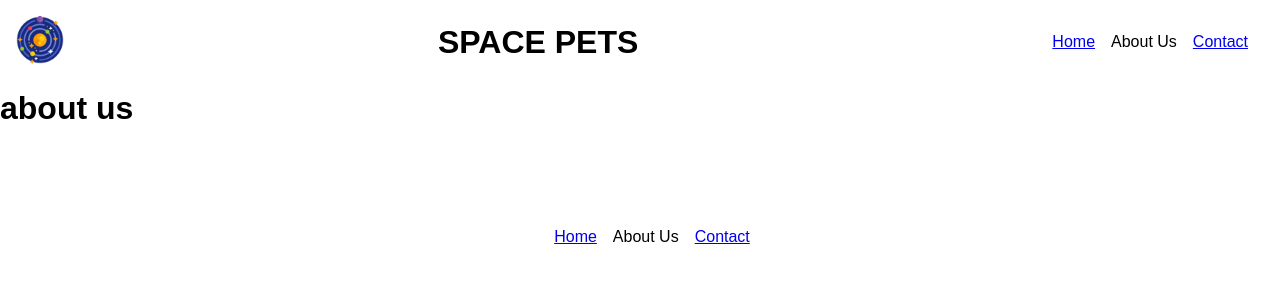
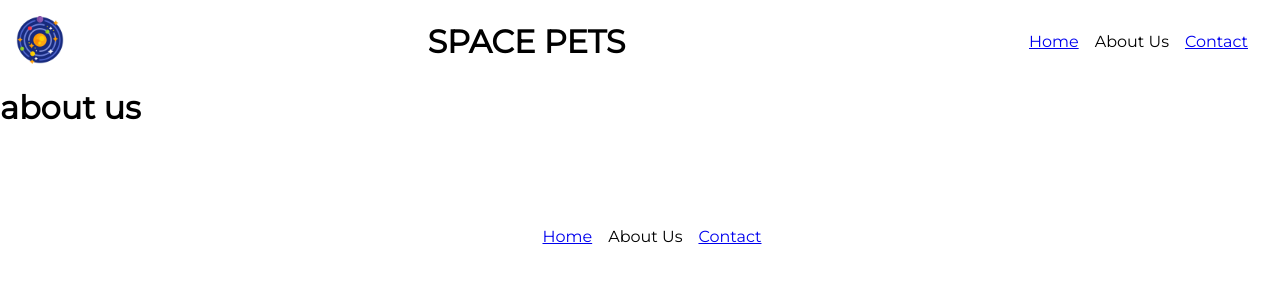
Before and after one commit to carlosalbertobuitragosantamaria/agency-repo, a plain HTML site: page about-us.html in a window 1280 px wide. Drawn offline with Linux system fonts and the light colour scheme.

Commit message:
Update about-us.html
kept font link

```diff
--- a/about-us.html
+++ b/about-us.html
@@ -8,6 +8,7 @@
         <link rel="stylesheet" href="normalize.css">
         <link rel="stylesheet" href="styles.css">
         <link rel="icon" type="image/png" sizes="16x16,32x32,64x64" href="imgs/solar-system.png">
+        <link href="https://fonts.googleapis.com/css2?family=Montserrat&display=swap" rel="stylesheet">
     </head>
     <body>
 
```
